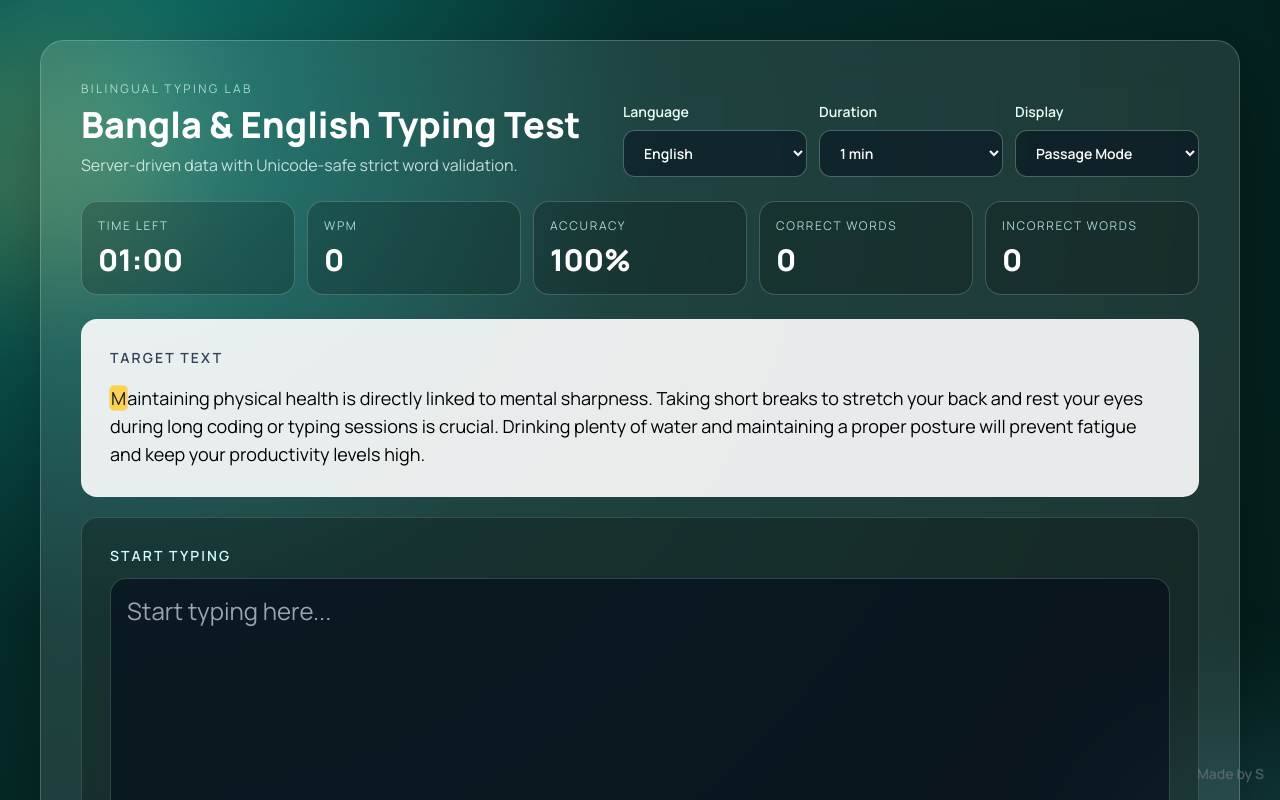
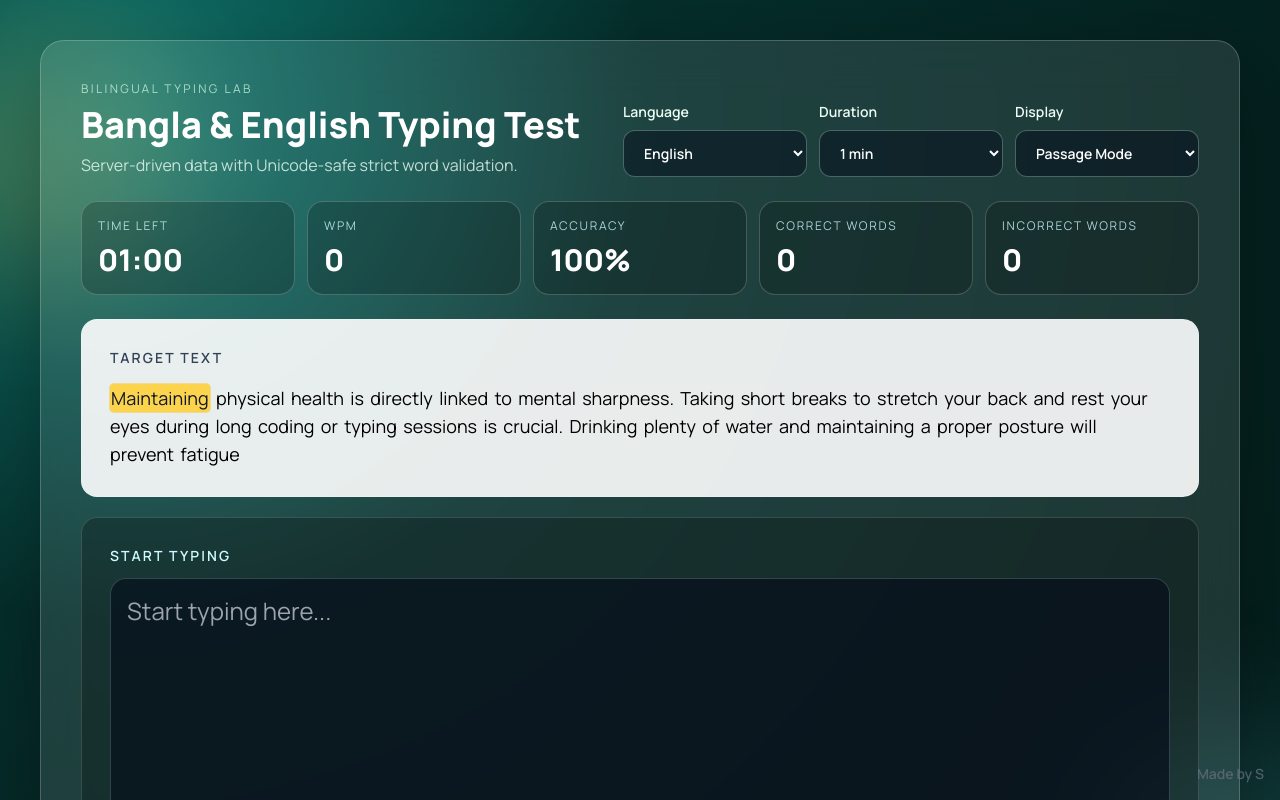
Before and after one commit to Mahmudulislamshuvo/typing-test-bangla-master, a Next.js app: page / in a window 1280 px wide. Shown: the top 800 px of the page. Built offline with nearby package versions, Linux system fonts and the light colour scheme.

Commit message:
fix: update passage rendering to use word-based window for improved Bengali Unicode support

```diff
--- a/components/TypingTestDisappearing.js
+++ b/components/TypingTestDisappearing.js
@@ -255,16 +255,23 @@ export default function TypingTestDisappearing({
     timeLeft % 60,
   ).padStart(2, "0")}`;
 
-  const currentCharIndex = Math.min(
-    typedChars.length,
-    Math.max(targetChars.length - 1, 0),
-  );
-
-  const passageWindow = useMemo(() => {
-    const start = Math.max(0, currentCharIndex - 220);
-    const end = Math.min(targetChars.length, currentCharIndex + 320);
-    return { start, chars: targetChars.slice(start, end) };
-  }, [currentCharIndex, targetChars]);
+  // Word-based passage window — fixes Bengali Unicode font shaping.
+  // Per-char <span> splitting breaks cross-span ligature/reph rendering
+  // (e.g. র্চ in ভার্চুয়াল). Keeping whole words in one span lets the
+  // browser's OpenType shaper combine clusters correctly.
+  const passageWordWindow = useMemo(() => {
+    const BACK_WORDS = 15;
+    const FWD_WORDS = 40;
+    const start = Math.max(0, activeWordIndex - BACK_WORDS);
+    const end = Math.min(targetWords.length, activeWordIndex + FWD_WORDS);
+    const wordStatuses = liveWordEvaluation.wordStatuses;
+    const words = targetWords.slice(start, end).map((word, i) => ({
+      word,
+      globalIndex: start + i,
+      status: wordStatuses[start + i] ?? "pending",
+    }));
+    return { start, words };
+  }, [activeWordIndex, targetWords, liveWordEvaluation.wordStatuses]);
 
   const tickerContainerRef = useRef(null);
   const [tickerOffsetLeft, setTickerOffsetLeft] = useState(0);
@@ -686,27 +693,29 @@ export default function TypingTestDisappearing({
               </div>
             </div>
           ) : (
-            <p className="leading-8 sm:text-lg">
-              {passageWindow.start > 0 && (
-                <span className="text-black">... </span>
+            <p className="leading-relaxed sm:text-lg">
+              {passageWordWindow.start > 0 && (
+                <span className="text-slate-400">... </span>
               )}
-              {passageWindow.chars.map((char, index) => {
-                const absoluteIndex = passageWindow.start + index;
+              {passageWordWindow.words.map(({ word, globalIndex, status }) => {
                 let className = "text-black";
 
-                if (absoluteIndex < typedChars.length) {
+                if (globalIndex < activeWordIndex) {
                   className =
-                    typedChars[absoluteIndex] === char
+                    status === "correct"
                       ? "text-emerald-700"
                       : "text-rose-600";
-                } else if (!isFinished && absoluteIndex === currentCharIndex) {
+                } else if (!isFinished && globalIndex === activeWordIndex) {
                   className =
                     "rounded bg-amber-300 px-[1px] text-slate-900 shadow-[0_0_0_1px_rgba(251,191,36,0.45)]";
                 }
 
                 return (
-                  <span key={`${char}-${absoluteIndex}`} className={className}>
-                    {char}
+                  <span
+                    key={`${word}-${globalIndex}`}
+                    className={`${className} mr-[0.35em] inline-block`}
+                  >
+                    {word}
                   </span>
                 );
               })}
--- a/components/typing-test-client.js
+++ b/components/typing-test-client.js
@@ -848,27 +848,33 @@ export default function TypingTestClient({
     typedText,
   ]);
 
-  const passageCharStates = useMemo(() => {
-    if (displayMode !== "passage" || suppressTargetHighlights) return null;
-    return buildPassageCharStates(
-      effectiveTargetWords,
-      finalTypedWords,
-      locale,
-      false,
+  // Word-based passage window — fixes Bengali Unicode font shaping.
+  // Per-char <span> splitting breaks cross-span ligature/reph rendering
+  // (e.g. র্চ in ভার্চুয়াল). Keeping whole words in one span lets the
+  // browser's OpenType shaper combine clusters correctly.
+  const passageWordWindow = useMemo(() => {
+    const BACK_WORDS = 15;
+    const FWD_WORDS = 40;
+    const start = Math.max(0, activeWordIndex - BACK_WORDS);
+    const end = Math.min(
+      effectiveTargetWords.length,
+      activeWordIndex + FWD_WORDS,
     );
+    const wordStatuses = suppressTargetHighlights
+      ? null
+      : liveWordEvaluation.wordStatuses;
+    const words = effectiveTargetWords.slice(start, end).map((word, i) => ({
+      word,
+      globalIndex: start + i,
+      status: wordStatuses ? (wordStatuses[start + i] ?? "pending") : "pending",
+    }));
+    return { start, words };
   }, [
-    displayMode,
+    activeWordIndex,
     effectiveTargetWords,
-    finalTypedWords,
-    locale,
+    liveWordEvaluation.wordStatuses,
     suppressTargetHighlights,
   ]);
-
-  const passageWindow = useMemo(() => {
-    const start = Math.max(0, currentCharIndex - 220);
-    const end = Math.min(targetChars.length, currentCharIndex + 320);
-    return { start, chars: targetChars.slice(start, end) };
-  }, [currentCharIndex, targetChars]);
 
   const tickerContainerRef = useRef(null);
   const [tickerOffsetLeft, setTickerOffsetLeft] = useState(0);
@@ -1468,38 +1474,33 @@ export default function TypingTestClient({
                 </div>
               </div>
             ) : (
-              <p className="leading-8 sm:text-lg">
-                {passageWindow.start > 0 && (
-                  <span className="text-black">... </span>
+              <p className="leading-relaxed sm:text-lg">
+                {passageWordWindow.start > 0 && (
+                  <span className="text-slate-400">... </span>
                 )}
-                {passageWindow.chars.map((char, index) => {
-                  const absoluteIndex = passageWindow.start + index;
+                {passageWordWindow.words.map(({ word, globalIndex, status }) => {
                   let className = "text-black";
 
-                  if (passageCharStates) {
-                    const status = passageCharStates[absoluteIndex];
-                    if (status === "correct") {
-                      className = "text-emerald-700";
-                    } else if (status === "incorrect") {
-                      className = "text-rose-600";
+                  if (!suppressTargetHighlights) {
+                    if (globalIndex < activeWordIndex) {
+                      // already typed words
+                      className =
+                        status === "correct"
+                          ? "text-emerald-700"
+                          : "text-rose-600";
+                    } else if (!isFinished && globalIndex === activeWordIndex) {
+                      // currently active word — amber highlight
+                      className =
+                        "rounded bg-amber-300 px-[1px] text-slate-900 shadow-[0_0_0_1px_rgba(251,191,36,0.45)]";
                     }
                   }
 
-                  if (
-                    !suppressTargetHighlights &&
-                    !isFinished &&
-                    absoluteIndex === currentCharIndex
-                  ) {
-                    className =
-                      "rounded bg-amber-300 px-[1px] text-slate-900 shadow-[0_0_0_1px_rgba(251,191,36,0.45)]";
-                  }
-
                   return (
                     <span
-                      key={`${char}-${absoluteIndex}`}
-                      className={className}
+                      key={`${word}-${globalIndex}`}
+                      className={`${className} mr-[0.35em] inline-block`}
                     >
-                      {char}
+                      {word}
                     </span>
                   );
                 })}
```
